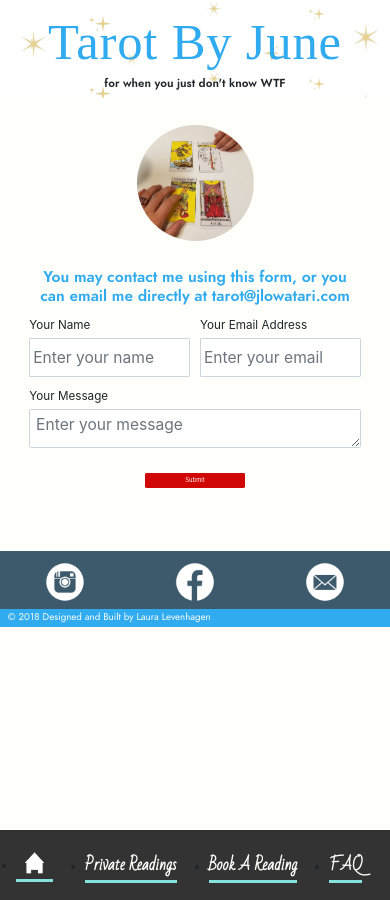
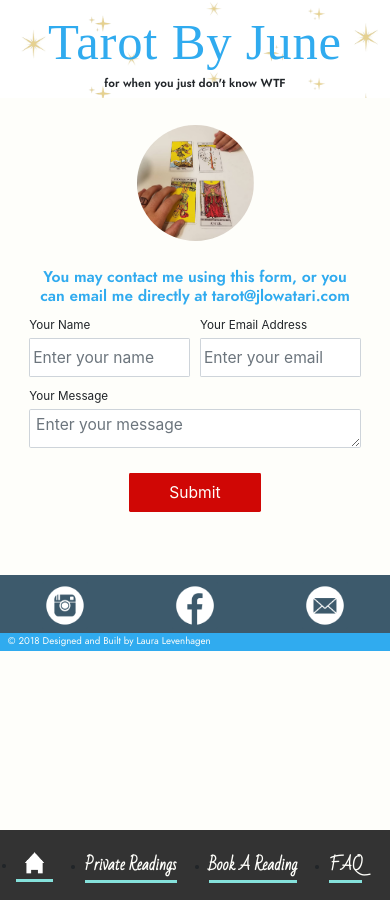
Before and after one commit to llevenhagen/Junes-Tarot, a Jekyll site: the page built from booking.html, in a window 390 px wide. Built offline with Jekyll 4.4.1, drawn with Linux system fonts in a browser that asks for light colours; some web fonts are replaced.

Commit message:
made button for form submit bigger on mobile

```diff
--- a/assets/css/main.css
+++ b/assets/css/main.css
@@ -1032,11 +1032,13 @@ button:hover {
   height: 10vw;
   font-size: 4vw;
 }
-  button {
-    width: 30%;
-    margin: auto 35%;
+  .btn {
+    width: 40%;
+    height: 10vw;
+    margin: auto 30%;
     margin-top: 5vw;
     margin-bottom: 11vw;
+    font-size: 4vw;
   }
 
   #live-or-email-img {
```
Also changed, not shown: 1 other file.
